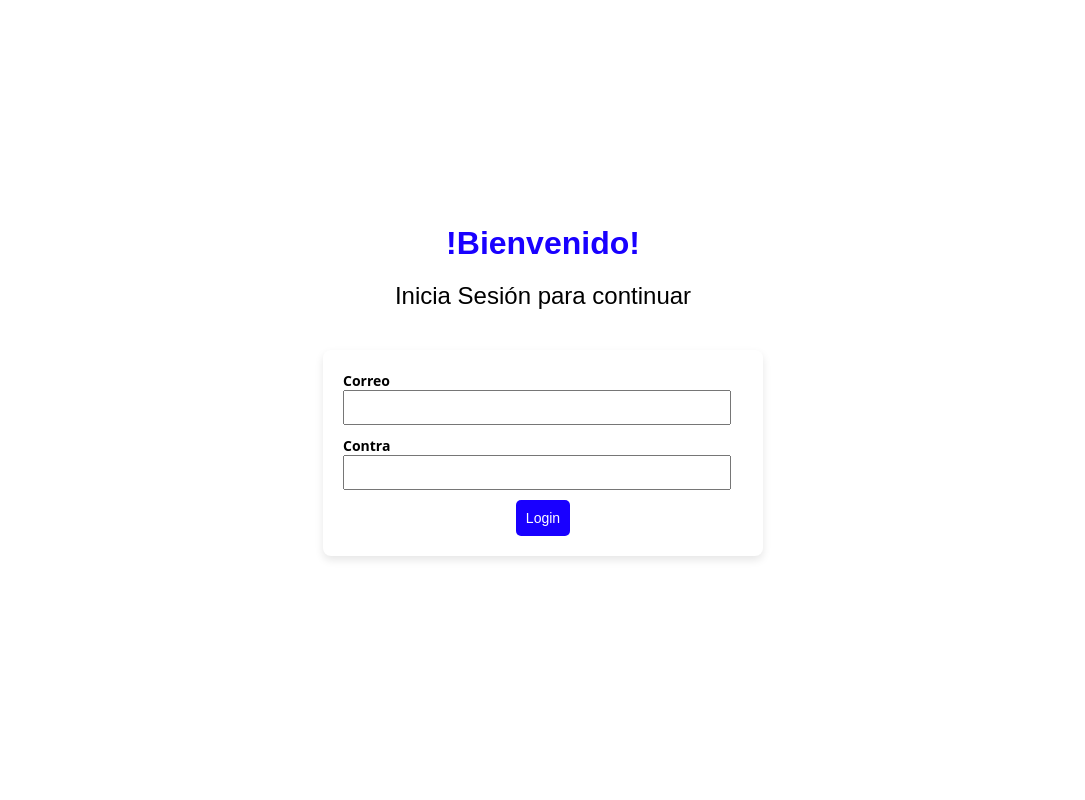
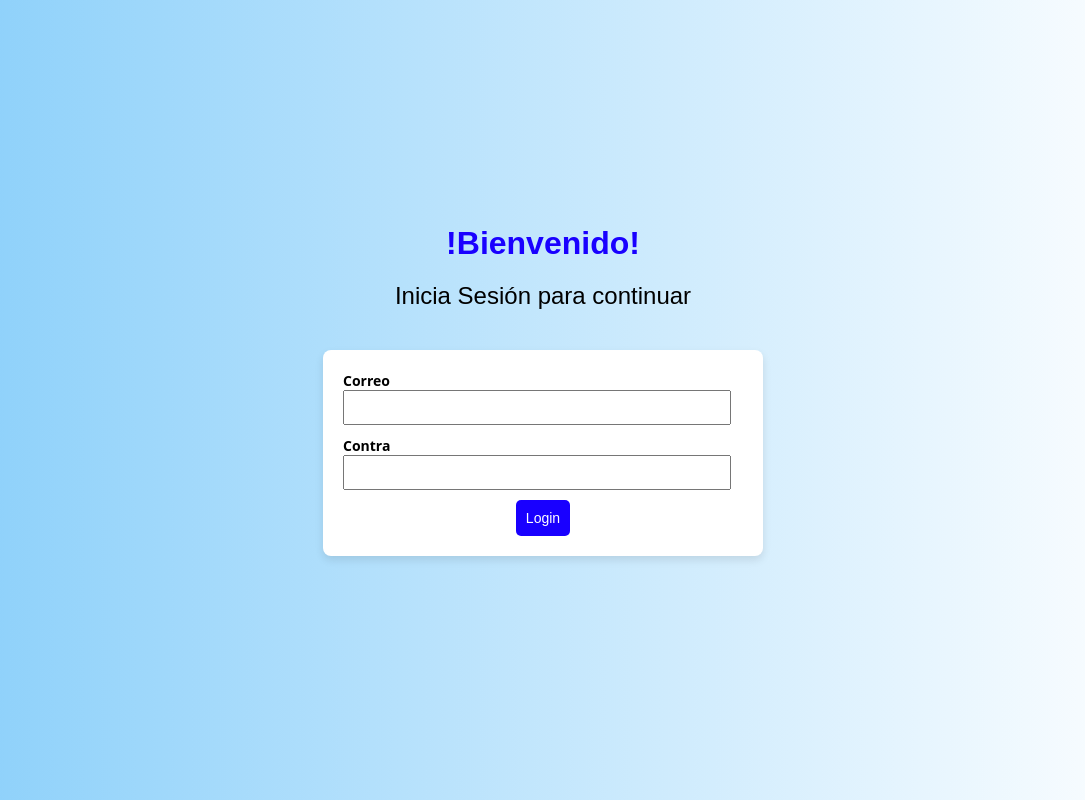
Before and after one commit to Ortega02/auth-firebase, a React (Create React App) app: page / in a window 1280 px wide. Shown: the whole page, without its empty margins (97-1182 px from the left). Built offline with nearby package versions, Linux system fonts and the light colour scheme; no server answers.

Commit message:
agregar sidebar

```diff
--- a/package.json
+++ b/package.json
@@ -3,13 +3,18 @@
   "version": "0.1.0",
   "private": true,
   "dependencies": {
+    "@fortawesome/fontawesome-svg-core": "^6.5.1",
+    "@fortawesome/free-solid-svg-icons": "^6.5.1",
+    "@fortawesome/react-fontawesome": "^0.2.0",
     "@testing-library/jest-dom": "^5.17.0",
     "@testing-library/react": "^13.4.0",
     "@testing-library/user-event": "^13.5.0",
     "firebase": "^10.7.1",
     "react": "^18.2.0",
     "react-dom": "^18.2.0",
+    "react-router-dom": "^6.21.0",
     "react-scripts": "5.0.1",
+    "react-sidebar": "^3.0.2",
     "web-vitals": "^2.1.4"
   },
   "scripts": {
--- a/src/App.js
+++ b/src/App.js
@@ -19,8 +19,11 @@ function App() {
 
   onAuthStateChanged(auth, (usuarioFirebase) => {
     if (usuarioFirebase) {
-      setUser(usuarioFirebase);
-      console.log(usuarioFirebase);
+      const dataUser = {
+        uid: usuarioFirebase.uid,
+        email: usuarioFirebase.email,
+      };
+      setUser(dataUser);
     } else {
       setUser(null);
     }
--- a/src/screens/Home.js
+++ b/src/screens/Home.js
@@ -1,14 +1,51 @@
-import React from "react";
+import React, { useState } from "react";
+import Sidebar from "react-sidebar";
 import { getAuth, signOut } from "firebase/auth";
 import firebaseApp from "../firebase/credenciales";
+import { FontAwesomeIcon } from "@fortawesome/react-fontawesome";
+import { faBars } from "@fortawesome/free-solid-svg-icons";
 
 const auth = getAuth(firebaseApp);
 
 function Home() {
+
+  const [sidebarOpen, setSidebarOpen] = useState(false);
+
+  const onSetSidebarOpen = (open) => {
+    setSidebarOpen(open);
+  };
+
   return (
     <div>
       <div>Home</div>
-      <button onClick={() => signOut(auth)} > Cerrar sesión </button>
+
+      <Sidebar
+        sidebar={
+          <div>
+            <h2>Menú</h2>
+            <ul>
+              <li>Gráficas diarias</li>
+              <li>Gráficas mensuales</li>
+              <li>Reportes diarios</li>
+              <li>Reportes mensuales</li>
+              <li>Agregar usuario</li>
+              <li>
+                <button onClick={() => signOut(auth)}>Cerrar sesión</button>
+              </li>
+            </ul>
+          </div>
+        }
+        open={sidebarOpen}
+        onSetOpen={onSetSidebarOpen}
+        pullRight={true} // Agrega esta línea para desplegar la barra lateral a la derecha
+        styles={{ sidebar: { background: "white", width: "250px" } }}
+      >
+        <div style={{ display: "flex", justifyContent: "flex-end" }}>
+          <button onClick={() => onSetSidebarOpen(true)}>
+            <FontAwesomeIcon icon={faBars} />
+          </button>
+        </div>
+      </Sidebar>
     </div>
   );
 }
--- a/src/styles/Login.css
+++ b/src/styles/Login.css
@@ -6,7 +6,29 @@
   align-items: center;
   justify-content: center;
   height: 100vh;
-  background-color: white; /* Fondo blanco */
+}
+
+/* Add this style for the wavy background */
+.login-container::before {
+  content: '';
+  position: absolute;
+  top: 0;
+  left: 0;
+  width: 100%;
+  height: 100%;
+  background: linear-gradient(90deg, #87CEFA 0%, #ffffff 100%);
+  z-index: -1;
+  animation: waveAnimation 10s linear infinite;
+}
+
+/* Animation for the waves */
+@keyframes waveAnimation {
+  0% {
+    background-position: 0% 0%;
+  }
+  100% {
+    background-position: 100% 0%;
+  }
 }
 
 .login-form {
```
Also changed, not shown: 1 other file (tests, documents, lock files or other folders).
